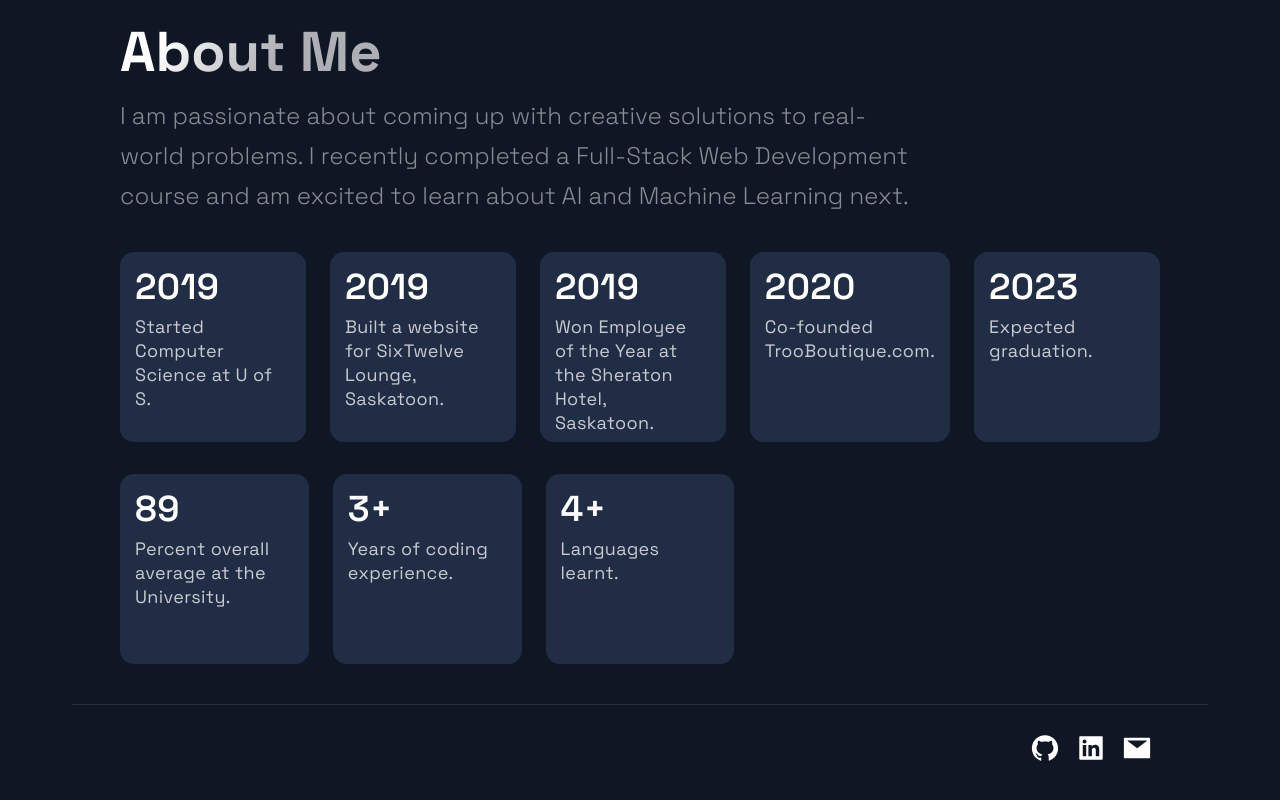
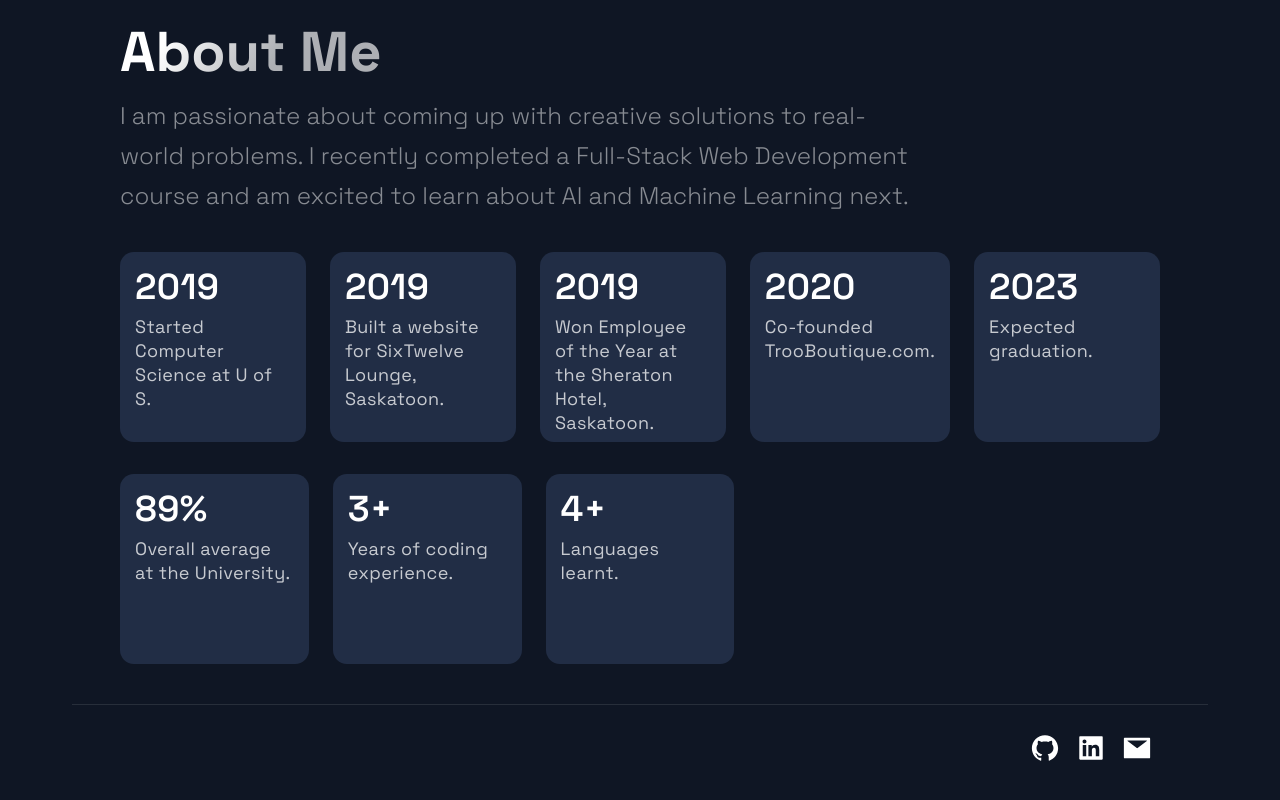
Before and after one commit to tanmay-pathak/Portfolio, a Next.js app in the folder portfolio/: page / in a window 1280 px wide. Shown: the part 3482-4282 px from the top of the page. Built offline with nearby package versions, Linux system fonts and the light colour scheme.

Commit message:
Changed percentage.

```diff
--- a/portfolio/components/Accomplishments/Accomplishments.js
+++ b/portfolio/components/Accomplishments/Accomplishments.js
@@ -9,8 +9,8 @@ const Accomplishments = () => (
   <Section>
     <Boxes>
       <Box>
-        <BoxNum>89</BoxNum>
-        <BoxText>Percent overall average at the University.</BoxText>
+        <BoxNum>89%</BoxNum>
+        <BoxText>Overall average at the University.</BoxText>
       </Box>
       {AccomplishmentsData.map((card, index) => (
         <Box key={index}>
```
